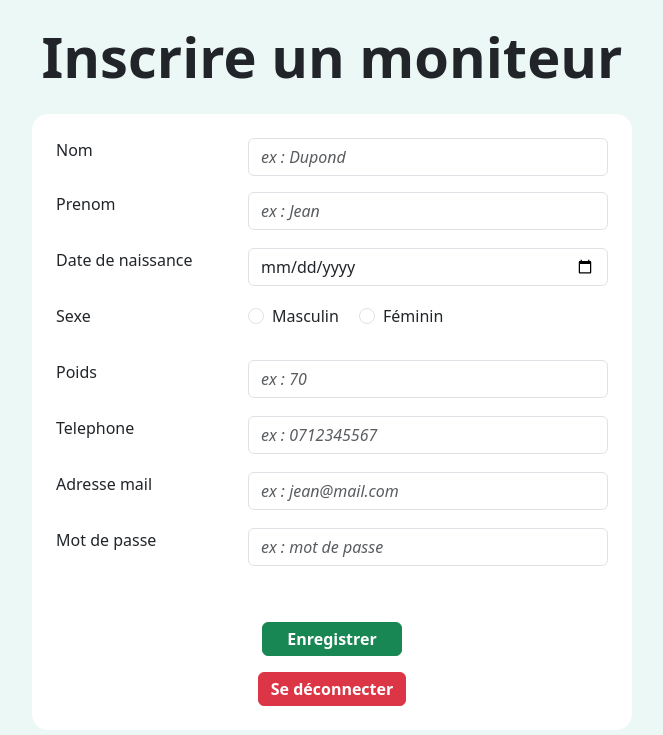
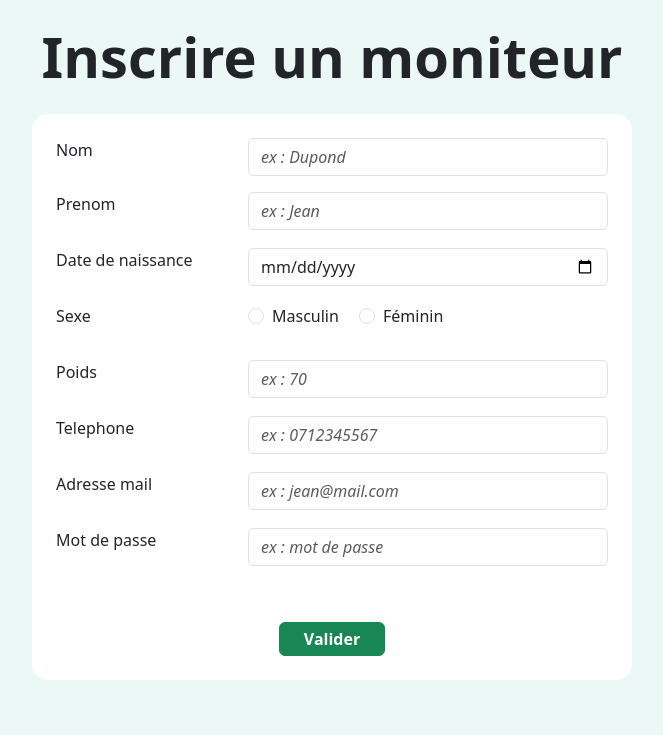
Before and after one commit to lenny-vergerolle/SAE_PONEY, a Flask app: page /ajout-moniteur in a window 1280 px wide. Shown: the part 83-818 px from the top of the page, without its empty margins (308-971 px from the left). Run offline with Flask 3, Linux system fonts and the light colour scheme; a user stored in the database is signed in; some libraries are stand-ins or nearby versions.

Commit message:
modifcation bouton valider

```diff
--- a/src/templates/ajout_moniteur.html
+++ b/src/templates/ajout_moniteur.html
@@ -61,12 +61,9 @@
                 </div>
             </div>
             <div class="d-flex justify-content-center mt-4">
-                <button class="btn btn-success fw-bolder px-4 py-1" style="margin-top:30px" type="submit">Enregistrer</button>
+                <button class="btn btn-success fw-bolder px-4 py-1" style="margin-top:30px" type="submit">Valider</button>
             </div>
         </form>
-        <button class="btn btn-danger mt-3 fw-bolder px-2.8 py-1">
-            <a href={{url_for('logout')}} style="text-decoration: none; color: inherit;">Se déconnecter</a>
-        </button>
     </div>
 </div>
 {% endblock %}
```
